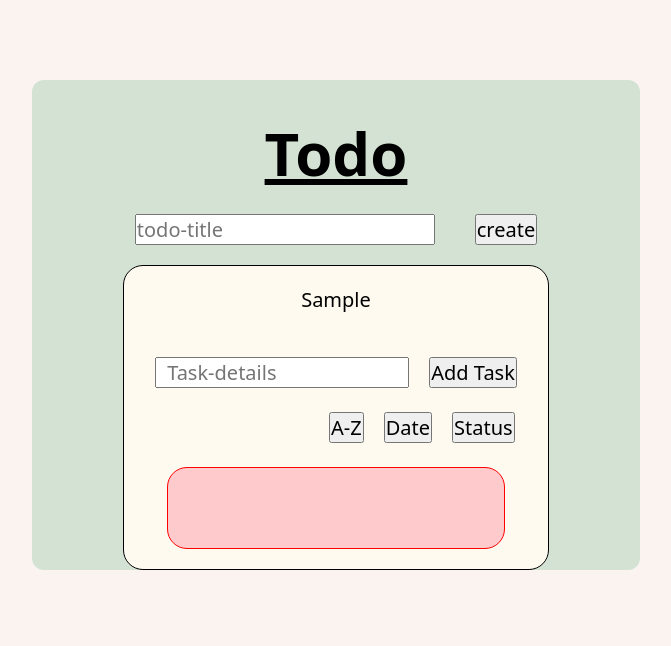
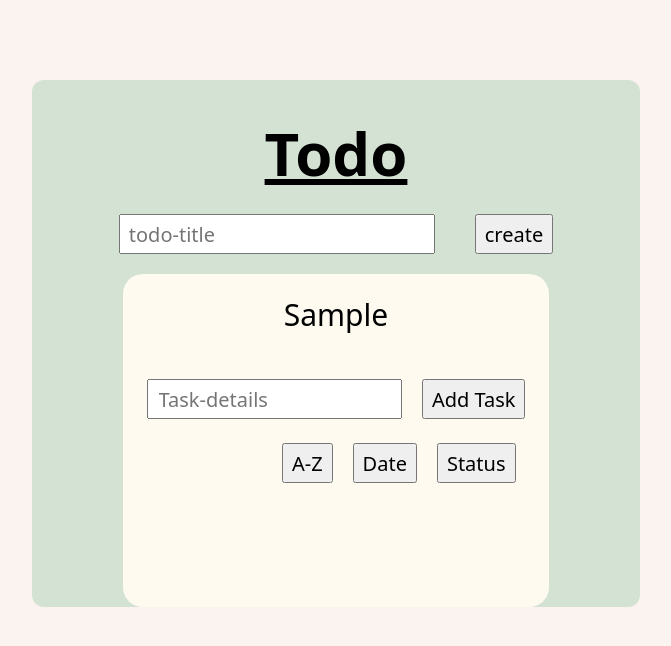
Before and after one commit to manjeetsharma0796/todo, a website: page index.html in a window 1280 px wide. Both pictures are taken after typing "Sample" into the empty fields and a click on the button "create". Shown: the whole page, without its empty margins (304-975 px from the left). Drawn offline with Linux system fonts and the light colour scheme.

Commit message:
refactor: styling of todo page

```diff
--- a/script/renderer.js
+++ b/script/renderer.js
@@ -7,7 +7,7 @@ class Renderer {
 
   #createTodoHeader(title) {
     const todoHeader = document.createElement("header");
-    const todoName = document.createElement("p");
+    const todoName = document.createElement("h3");
     todoName.innerText = title;
     todoHeader.append(todoName);
     return todoHeader;
--- a/style.css
+++ b/style.css
@@ -53,8 +53,9 @@ h1 {
   font-weight: 300;
 }
 
-.input {
-  height: 70%;
+input {
+  height: 2em;
+  padding: 0 .4em    ;
 }
 
 #task-details {
@@ -68,9 +69,7 @@ h1 {
 
 #todo-list {
   width: 80%;
-  border: 1px solid red;
   border-radius: 1em;
-  background-color: FFCACC;
   padding: 2em 4em;
   font-size: 1em;
   line-height: 3em;
@@ -87,12 +86,10 @@ h1 {
 
 .task {
   width: 130%;
-  border: 1px solid red;
   border-radius: 0.6em;
   justify-content: space-between;
   align-items: center;
   padding: 0 1em;
-  background-color: DBC4F0;
   margin-bottom: 1em;
 }
 
@@ -117,8 +114,11 @@ h1 {
 .main {
   background: floralwhite;
   border-radius: 1em;
-  border: 1px solid black;
   margin-bottom: 1em;
+}
+
+.task {
+  border-bottom: 1px solid grey;
 }
 
 #todo-section {
@@ -128,3 +128,7 @@ h1 {
   column-gap: 2em;
   margin: 1em auto;
 }
+
+h3{
+  font-size: 1.5em;
+}
```
